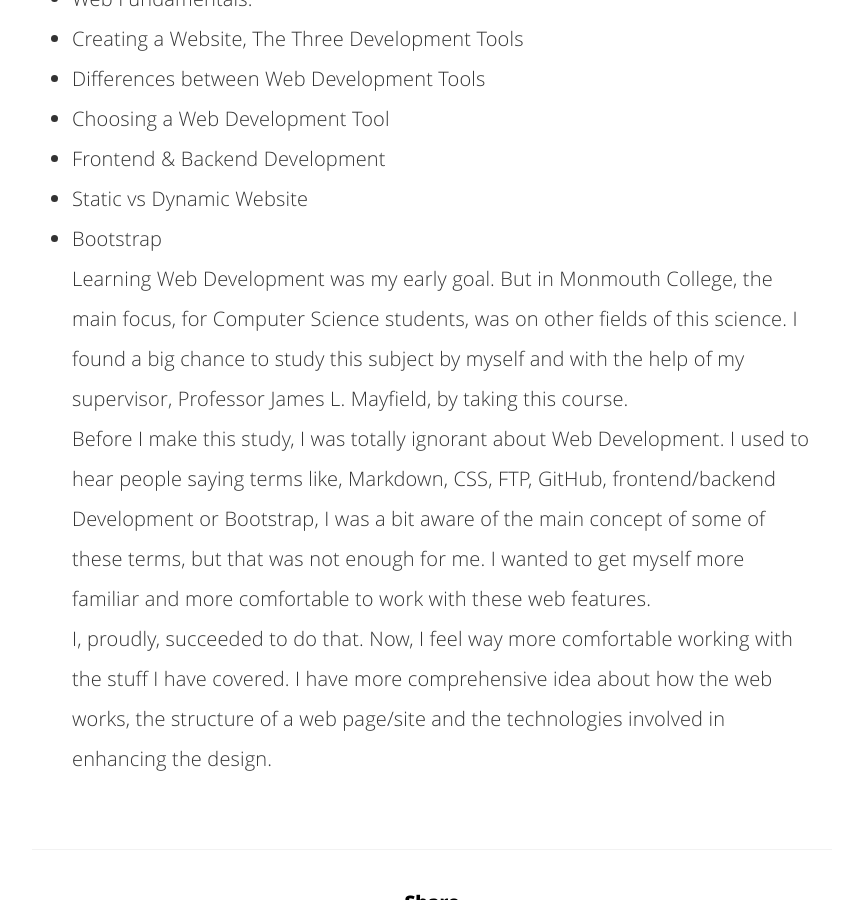
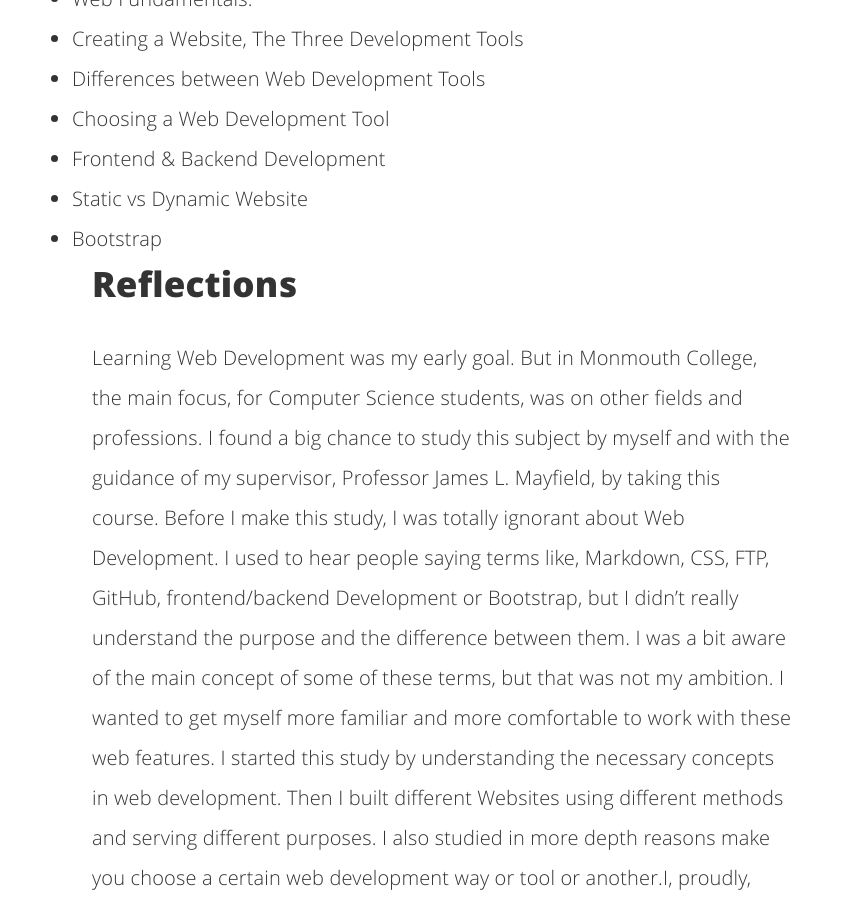
Before and after one commit to karnaout/Web-Development, a Jekyll site: the page built from _posts/2015-12-15-Last Words.md, in a window 1280 px wide and 900 px high, scrolled down 1311 px. Shown: the whole window, without its empty margins (208-1071 px from the left). Built offline with Jekyll 4.4.1, drawn with Linux system fonts in a browser that asks for light colours; Markdown is read by kramdown in place of the engine named in the settings; comment, search, counter and statistics services are not loaded; some of the changed text lies outside the part shown.

Commit message:
new edition

```diff
--- a/_posts/2015-12-15-Last Words.md
+++ b/_posts/2015-12-15-Last Words.md
@@ -23,6 +23,6 @@ twitter_text: ''
 *	Frontend & Backend Development
 *	Static vs Dynamic Website
 *	Bootstrap
-Learning Web Development was my early goal. But in Monmouth College, the main focus, for Computer Science students, was on other fields of this science. I found a big chance to study this subject by myself and with the help of my supervisor, Professor James L. Mayfield, by taking this course.
-Before I make this study, I was totally ignorant about Web Development. I used to hear people saying terms like, Markdown, CSS, FTP, GitHub, frontend/backend Development or Bootstrap, I was a bit aware of the main concept of some of these terms, but that was not enough for me. I wanted to get myself more familiar and more comfortable to work with these web features.
-I, proudly, succeeded to do that. Now, I feel way more comfortable working with the stuff I have covered. I have more comprehensive idea about how the web works, the structure of a web page/site and the technologies involved in enhancing the design.
+##Reflections
+Learning Web Development was my early goal. But in Monmouth College, the main focus, for Computer Science students, was on other fields and professions. I found a big chance to study this subject by myself and with the guidance of my supervisor, Professor James L. Mayfield, by taking this course.
+Before I make this study, I was totally ignorant about Web Development. I used to hear people saying terms like, Markdown, CSS, FTP, GitHub, frontend/backend Development or Bootstrap, but I didn't really understand the purpose and the difference between them. I was a bit aware of the main concept of some of these terms, but that was not my ambition. I wanted to get myself more familiar and more comfortable to work with these web features. I started this study by understanding the necessary concepts in web development. Then I built different Websites using different methods and serving different purposes. I also studied in more depth reasons make you choose a certain web development way or tool or another.I, proudly, succeeded to my goal. Now, I feel way more comfortable working with the stuff I have covered.
```
